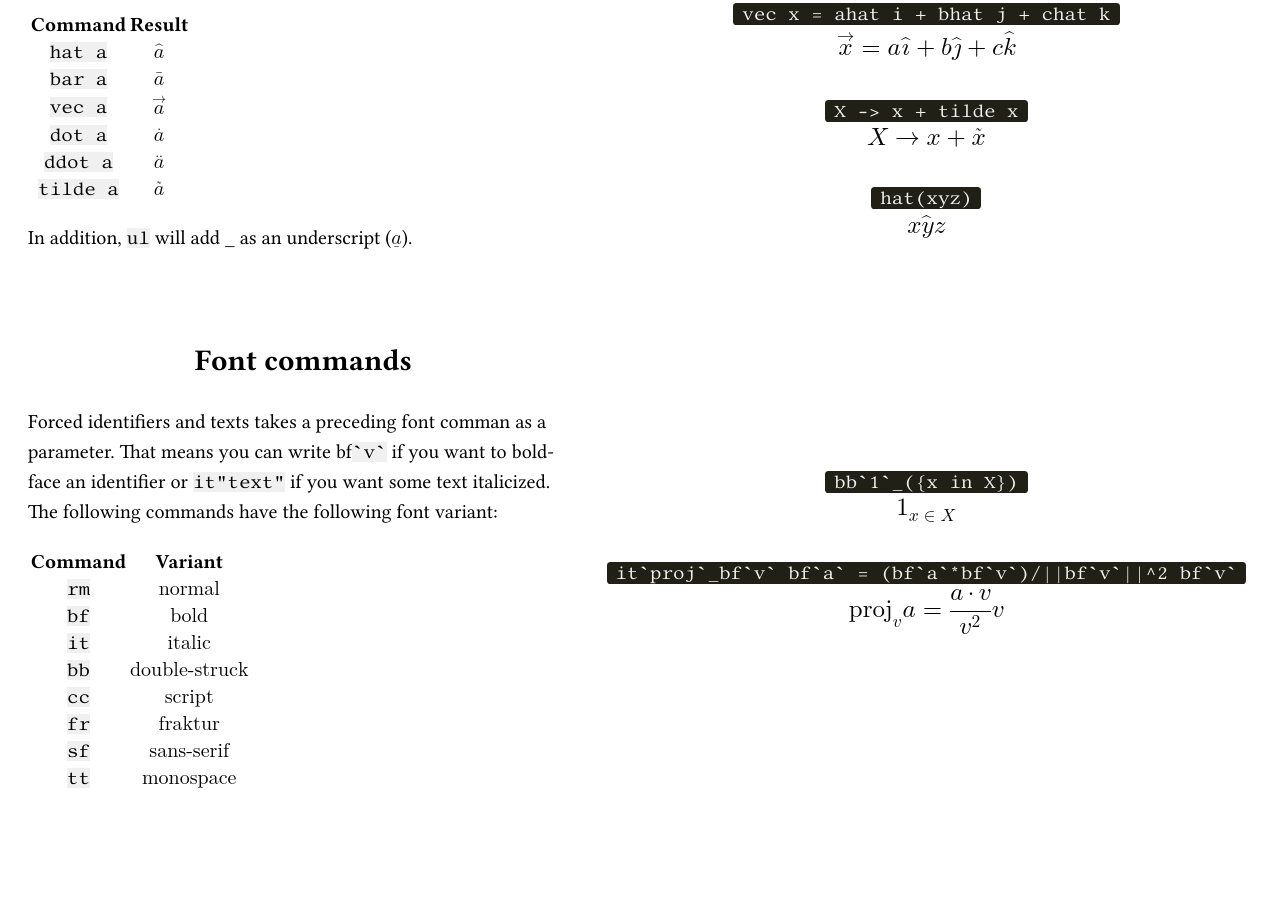
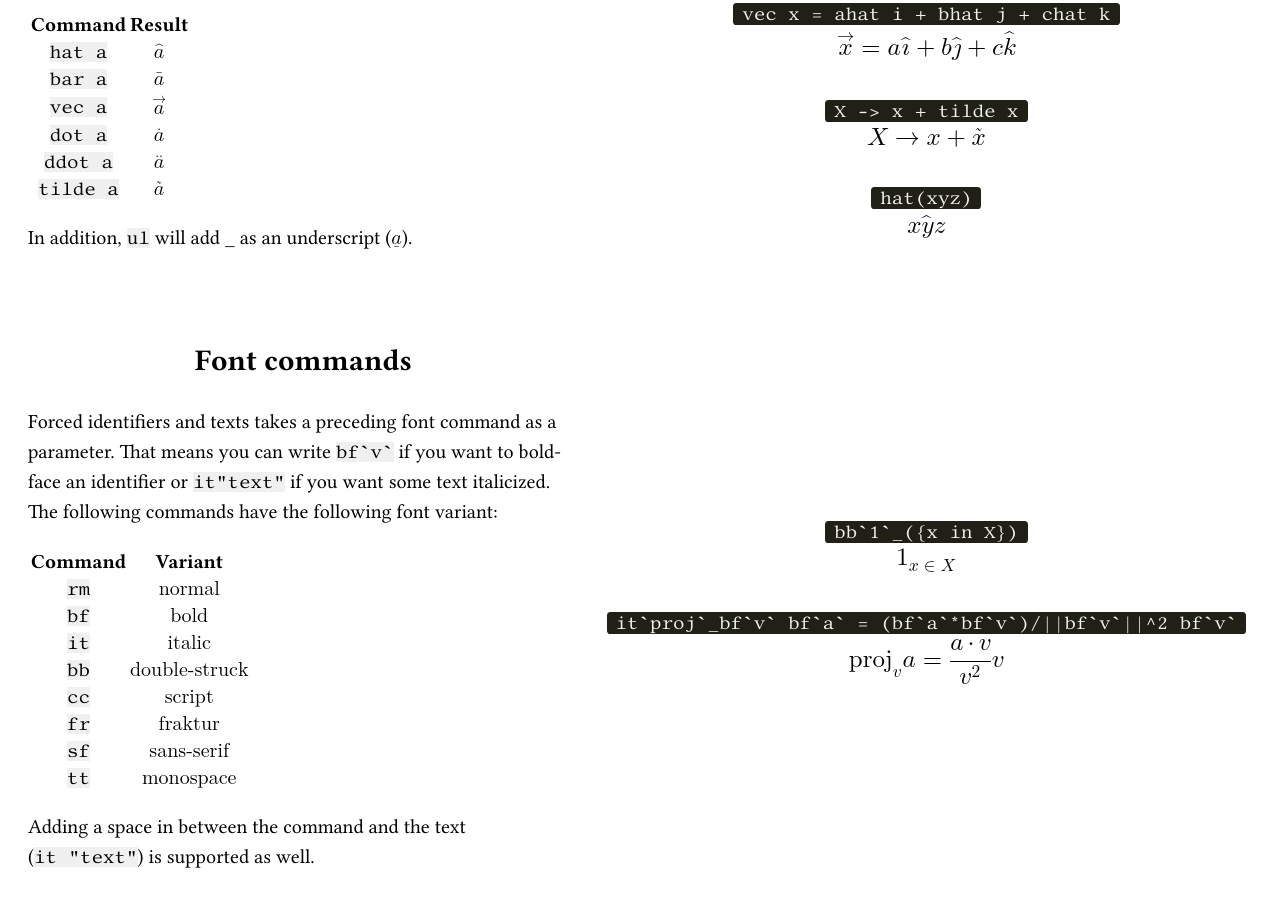
Before and after one commit to runarberg/mathup, a plain HTML site: page index.html in a window 1280 px wide. Shown: the part 9665-10571 px from the top of the page. Before the commit the page ends 10497 px from the top, so only its background shows below. Drawn offline with Linux system fonts and the light colour scheme.

Commit message:
Document space in between font command

```diff
--- a/index.html
+++ b/index.html
@@ -1077,8 +1077,8 @@ ascii2mathml(<span class="hljs-string">'[40,2 ;; 3,14 ;; 2,72]'</span>, {display
         <section id="font-commands" class="columns">
           <div class="column">
             <h3>Font commands</h3>
-            <p>Forced identifiers and texts takes a preceding font comman
-              as a parameter. That means you can write bf<code>`v`</code>
+            <p>Forced identifiers and texts takes a preceding font command
+              as a parameter. That means you can write <code>bf`v`</code>
               if you want to bold-face an identifier
               or <code>it&quot;text&quot;</code> if you want some text
               italicized. The following commands have the following font
@@ -1141,6 +1141,8 @@ ascii2mathml(<span class="hljs-string">'[40,2 ;; 3,14 ;; 2,72]'</span>, {display
                 </tr>
               </tbody>
             </table>
+            <p>Adding a space in between the command and the text<br>
+              (<code>it "text"</code>) is supported as well.</p>
           </div>
           <aside class="examples">
             <ul>
```
